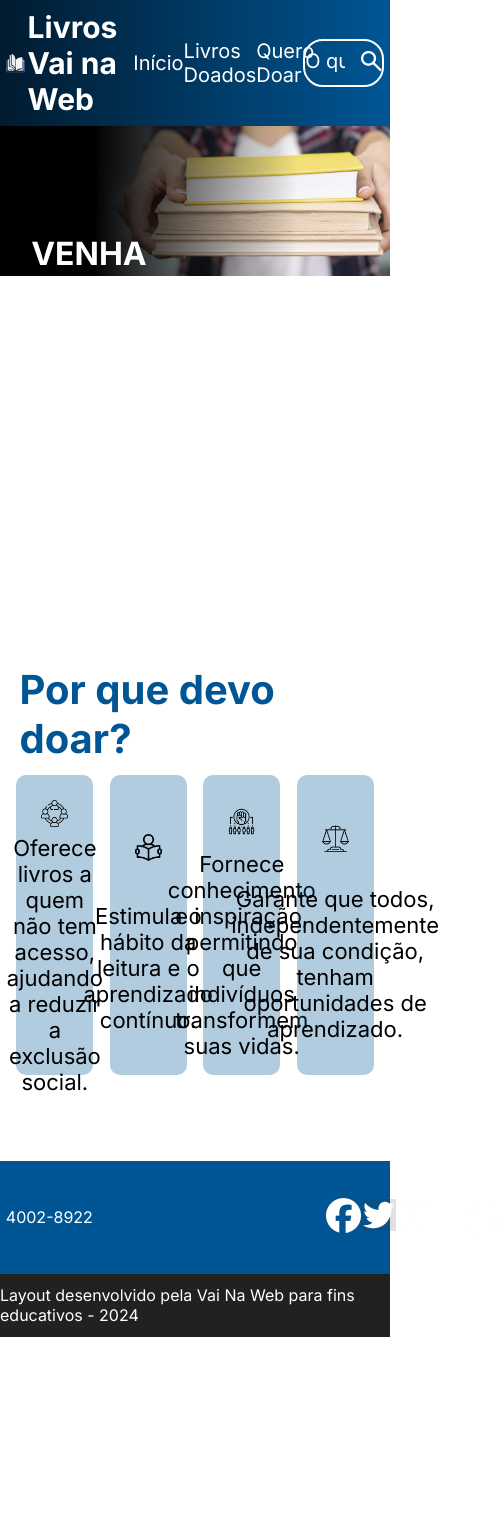
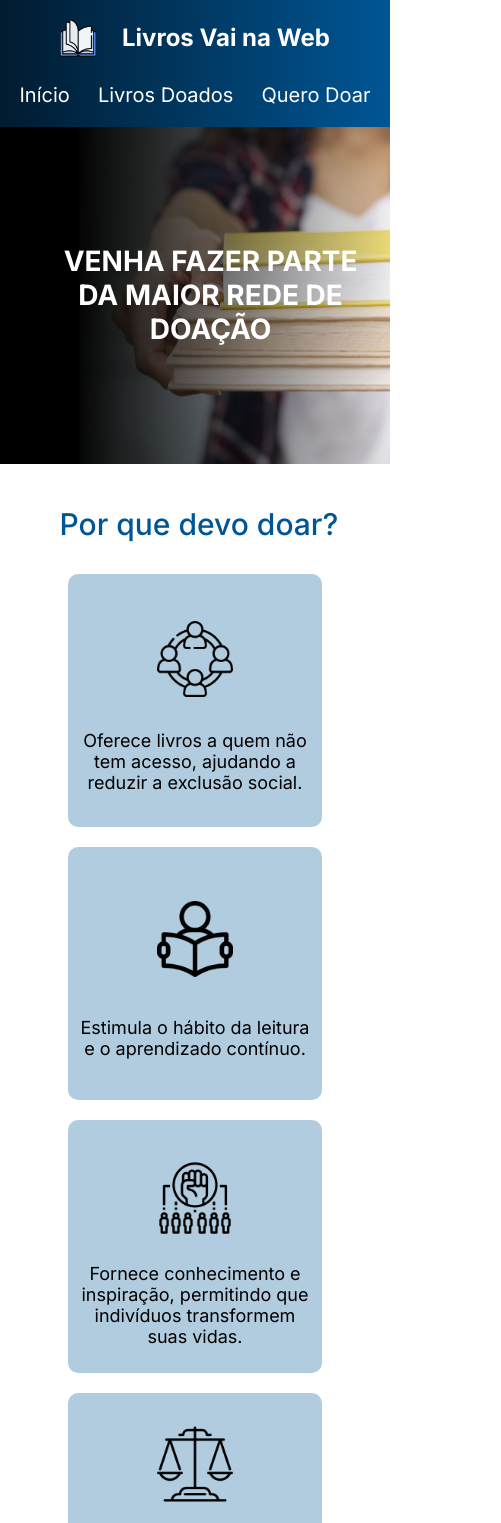
Before and after one commit to MauricioTdM/desafio-final-modulo-1-vnw, a React (Vite) app: page / in a window 390 px wide. Shown: the top 1523 px of the page, 501 px wide, since content can reach past the window. Before the commit the page ends 1337 px from the top, so only its background shows below. Built offline with nearby package versions, Linux system fonts and the light colour scheme.

Commit message:
✨ feat: Adição do Responsivo

```diff
--- a/src/App.jsx
+++ b/src/App.jsx
@@ -1,7 +1,7 @@
 import Header from './components/Header/header'
 import Footer from './components/Footer/footer'
 import './components/GlobalStyle/global.scss'
-// TODO: Fazer a página de quero doar
+// TODO: Fazer o responsivo
 
 export default function App() {
     return(
--- a/src/components/Card/card.module.scss
+++ b/src/components/Card/card.module.scss
@@ -11,10 +11,66 @@
     text-align: center;
     padding-top: 3vh;
     border-radius: 10px;
+    @media (min-width: 1441px){
+        width: 12.5vw;
+        height: 40.9vh;
+    }
+    @media (max-width: 1280px){
+        width: 20.3vw;
+        height: 47.5vh;
+    }
+    @media (max-width: 1024px){
+        width: 22vw;
+        height: 40vh;
+    }
+    @media (max-width: 916px){
+        height: 35vh;
+    }
+    @media (max-width: 768px){
+        height: 25vh;
+    }
+    @media (max-width: 425px){
+        width: 40vw;
+        height: 30vh;
+    }
+    @media (max-width: 390px){
+        width: 65vw;
+    }
     img {
         width: 6.9vw;
+        @media (min-width: 1441px){
+            width: 3.9vw;
+        }
+        @media (max-width: 916px){
+            width: 10vh;
+        }
+        @media (max-width: 768px){
+            width: 9vh;
+        }
     }
     p {
         margin: 2vw;
+        @media (min-width: 1441px){
+            margin: 1.5vw;
+        }
+        @media (max-width: 1280px){
+            margin: 1.3vw;
+        }
+        @media (max-width: 916px){
+            font-size: 16px;
+        }
+        @media (max-width: 768px){
+            font-size: 12px;
+        }
+        @media (max-width: 600px){
+            font-size: 10px;
+        }
+        @media (max-width: 425px){
+            margin: 3vw;
+            font-size: 13px;
+        }
+        @media (max-width: 390px){
+            font-size: 18px;
+        }
     }
 }
--- a/src/components/Footer/footer.jsx
+++ b/src/components/Footer/footer.jsx
@@ -12,7 +12,7 @@ export default function footer(){
                 <div>
                     <p>4002-8922</p>
                 </div>
-                <div className={S.redesSociais}>
+                <nav className={S.redesSociais}>
                     <ul>
                         <li><a href=""><img src={facebook_logo} alt="Logo do Facebook" /></a></li>
                         <li><a href=""><img src={twitter_logo} alt="Logo do Twitter" /></a></li>
@@ -20,7 +20,7 @@ export default function footer(){
                         <li><a href="https://www.linkedin.com/in/mauricio-tavares-de-melo-076489230/"><img src={linkedin_logo} alt="Logo do Linkedin" /></a></li>
                         <li><a href="https://www.instagram.com/mauricio.t.melo/"><img src={instagram_logo} alt="Logo do Instagram" /></a></li>
                     </ul>
-                </div>
+                </nav>
             </section>
             <section className={S.direitos}>
                 <p>Layout desenvolvido pela Vai Na Web para fins educativos - 2024</p>
--- a/src/components/Footer/footer.module.scss
+++ b/src/components/Footer/footer.module.scss
@@ -9,14 +9,53 @@
     display: flex;
     align-items: center;
     justify-content: space-between;
+    @media (max-width: 768px){
+        height: 10vh;
+    }
+    @media (max-width: 425px){
+        height: 8vh;
+    }
+    @media (max-width: 390px){
+        height: 14vh;
+        justify-content: space-around;
+        flex-direction: column;
+    }
+    div {
+        @media (max-width: 768px){
+            font-size: 10px;
+        }
+        @media (max-width: 390px){
+            font-size: 16px;
+        }
+    }
 }
 
 .redesSociais {
     width: 15vw;
+    @media (max-width: 1280px){
+        width: 16vw;
+    }
+    @media (max-width: 1024px){
+        width: 20vw;
+    }
+    @media (max-width: 768px){
+        width: 25vw;
+    }
+    @media (max-width: 390px){
+        width: 35vw;
+    }
     ul {
         display: flex;
         align-items: center;
         justify-content: space-between;
+        img {
+            @media (max-width: 1280px){
+                width: 90%;
+            }
+            @media (max-width: 768px){
+                width: 80%;
+            }
+        }
     }
 }
 
@@ -26,4 +65,21 @@
     align-items: center;
     justify-content: center;
     height: 7.5vh;
+    @media (max-width: 768px){
+        height: 5vh;
+        font-size: 10px;
+    }
+    @media (max-width: 425px){
+        height: 4vh;
+    }
+    @media (max-width: 390px){
+        height: 10vh;
+    }
+    p {
+        @media (max-width: 390px){
+            font-size: 12px;
+            text-align: center;
+            width: 65%;
+        }
+    }
 }
--- a/src/components/Header/header.module.scss
+++ b/src/components/Header/header.module.scss
@@ -6,28 +6,92 @@
     justify-content: space-between;
     color: #FFFFFF;
     background: linear-gradient(to right, #001B2F, #005695);
+    @media (max-width: 768px){
+        height: 12vh;
+    }
+    @media (max-width: 390px){
+        flex-direction: column;
+        align-items: center;
+        justify-content: space-around;
+        height: 15vh;
+    }
     section {
         display: flex;
         align-items: center;
         width: 25%;
+        @media (max-width: 600px){
+            width: 40%;
+        }
+        @media (max-width: 390px){
+            width: 45%;
+        }
+        @media (max-width: 390px){
+            width: 80%;
+            justify-content: space-evenly;
+        }
         h1 {
             font-size: 30px;
             margin-left: 3%;
+            @media (max-width: 1280px){
+                font-size: 25px;
+            }
+            @media (max-width: 1024px){
+                font-size: 22px;
+            }
+            @media (max-width: 916px){
+                font-size: 20px;
+            }
+            @media (max-width: 768px){
+                font-size: 16px;
+            }
+            @media (max-width: 425px){
+                font-size: 14px;
+            }
+            @media (max-width: 390px){
+                font-size: 24px;
+            }
         }
     }
 }
 
 .imgLogo {
     width: 20%;
+    @media (min-width: 1441px){
+        width: 12%;
+    }
+    @media (max-width: 390px){
+        width: 12%;
+    }
 }
 
 .navBox {
     width: 35vw;
+    @media (min-width: 1441px){
+        width: 25vw;
+    }
+    @media (max-width: 600px){
+        width: 50vw;
+    }
+    @media (max-width: 390px){
+        width: 90vw;
+    }
     ul {
         font-size: 20px;
         display: flex;
         align-items: center;
         justify-content: space-between;
+        @media (max-width: 916px){
+            font-size: 18px;
+        }
+        @media (max-width: 768px){
+            font-size: 14px;
+        }
+        @media (max-width: 425px){
+            font-size: 12px;
+        }
+        @media (max-width: 390px){
+            font-size: 20px;
+        }
         a {
             color: #FFFFFF;
         }
@@ -42,6 +106,12 @@
     display: flex;
     align-items: center;
     justify-content: space-around;
+    @media (max-width: 768px){
+        height: 3.7vh;
+    }
+    @media (max-width: 600px){
+        display: none;
+    }
     input {
         border: none;
         outline: none;
@@ -49,15 +119,37 @@
         width: 70%;
         height: 5vh;
         color: #FFFFFF;
-        font-size: 15px;
+        @media (max-width: 768px){
+            height: 2vh;
+        }
         &::placeholder {
             color: #FFFFFF;
             font-size: 20px;
+            @media (max-width: 1280px){
+                font-size: 16px;
+            }
+            @media (max-width: 1024px){
+                font-size: 13px;
+            }
+            @media (max-width: 916px){
+                font-size: 10px;
+            }
+            @media (max-width: 768px){
+                font-size: 8px;
+            }
         }
     }
     button {
         background-color: transparent;
         border: none;
         cursor: pointer;
+        img {
+            @media (max-width: 916px){
+                width: 80%;
+            }
+            @media (max-width: 768px){
+                width: 60%;
+            }
+        }
     }
 }
--- a/src/components/Pages/inicio/inicio.module.scss
+++ b/src/components/Pages/inicio/inicio.module.scss
@@ -2,15 +2,47 @@
     height: 62.5vh;
     background-image: url('../../../assets/banner.png');
     background-repeat: no-repeat;
-    background-size: contain; //Pode ser cover ou contain, o primeiro corre risco de cortar a imagem, já o segundo, a imagem preenche todo o container
+    background-size: cover; //Pode ser cover ou contain, o primeiro corre risco de cortar a imagem, já o segundo, a imagem preenche todo o container
     display: flex;
     align-items: center;
     padding-left: 8vw;
+    @media (min-width: 1441px){
+        height: 70vh;
+    }
+    @media (max-width: 1280px){
+        height: 55vh;
+    }
+    @media (max-width: 600px){
+        height: 40vh;
+    }
+    @media (max-width: 425px){
+        background-image: url('../../../assets/banner_mobile.png');
+        background-size: cover;
+    }
+    @media (max-width: 390px){
+        justify-content: center;
+        text-align: center;
+    }
     h2 {
         color: #FFFFFF;
         font-size: 32px;
         font-weight: 700;
         width: 24.4vw;
+        @media (max-width: 768px){
+            font-size: 26px;
+        }
+        @media (max-width: 600px){
+            width: 30vw;
+            font-size: 22px;
+        }
+        @media (max-width: 425px){
+            width: 40vw;
+            font-size: 20px;
+        }
+        @media (max-width: 390px){
+            width: 80vw;
+            font-size: 28px;
+        }
     }
 }
 
@@ -18,14 +50,55 @@
     height: 60.2vh;
     font-weight: 500;
     color: #005695;
+    @media (min-width: 1441px){
+        height: 70vh;
+    }
+    @media (max-width: 1280px){
+        height: 74vh;
+    }
+    @media (max-width: 1024px){
+        height: 62vh;
+    }
+    @media (max-width: 916px){
+        height: 55vh;
+    }
+    @media (max-width: 768px){
+        height: 40vh;
+    }
+    @media (max-width: 425px){
+        height: 80vh;
+    }
+    @media (max-width: 390px){
+        height: auto;
+        margin-bottom: 20%;
+    }
     h2 {
         padding: 3vw;
         margin-left: 2vw;
         font-size: 40px;
+        @media (max-width: 916px){
+            font-size: 30px;
+        }
+        @media (max-width: 768px){
+            font-size: 24px;
+        }
+        @media (max-width: 425px){
+            margin-top: 30px;
+            font-size: 20px;
+        }
+        @media (max-width: 390px){
+            font-size: 30px;
+            text-align: center;
+            font-weight: 500;
+        }
     }
     div {
         display: flex;
         align-items: center;
         justify-content: space-evenly;
+        @media (max-width: 425px){
+            flex-wrap: wrap;
+            margin: 10px;
+        }
     }
 }
--- a/src/components/Pages/livrosDoados/livrosDoados.module.scss
+++ b/src/components/Pages/livrosDoados/livrosDoados.module.scss
@@ -4,6 +4,13 @@
     h2 {
         font-size: 32px;
         font-weight: 700;
+        @media (max-width: 425px){
+            font-size: 20px;
+        }
+        @media (max-width: 390px){
+            font-size: 32px;
+            padding: 4% 0;
+        }
     }
 }
 
@@ -11,4 +18,12 @@
     height: 80vh;
     display: flex;
     margin: 0 5%;
+    @media (max-width: 425px){
+        flex-wrap: wrap;
+        height: auto;
+        margin-bottom: 20%;
+    }
+    @media (max-width: 390px){
+        justify-content: center;
+    }
 }
--- a/src/components/Pages/queroDoar/queroDoar.module.scss
+++ b/src/components/Pages/queroDoar/queroDoar.module.scss
@@ -1,8 +1,25 @@
 .title {
+    display: flex;
+    align-items: center;
+    justify-content: center;
     text-align: center;
     padding-top: 2%;
     h2 {
         font-size: 24px;
         font-weight: 400;
+        @media (max-width: 1024px){
+            font-size: 20px;
+        }
+        @media (max-width: 768px){
+            font-size: 16px;
+        }
+        @media (max-width: 425px){
+            margin: 0 5%;
+        }
+        @media (max-width: 390px){
+            margin: 5% 0;
+            width: 70%;
+            font-size: 18px;
+        }
     }
 }
```
Also changed, not shown: src/components/CardContato/cardContato.module.scss (+64 -0 lines), src/components/CardLivro/cardLivro.module.scss (+41 -0 lines), src/assets/banner_mobile.png (added).
